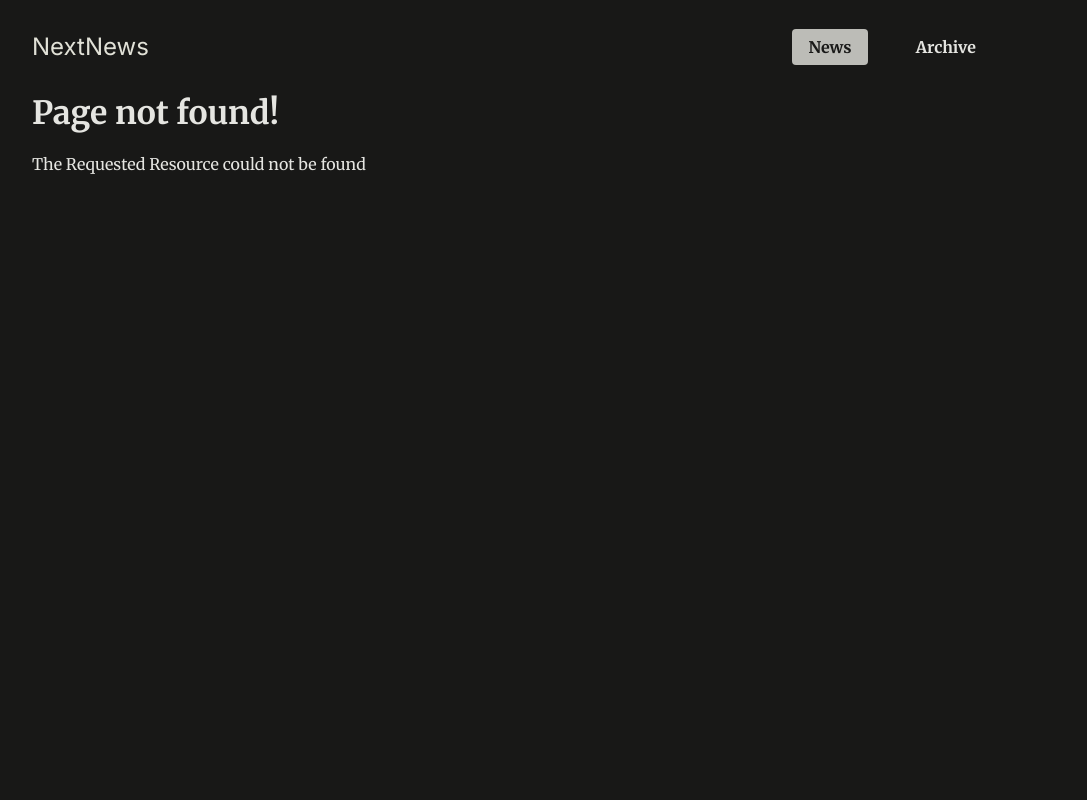
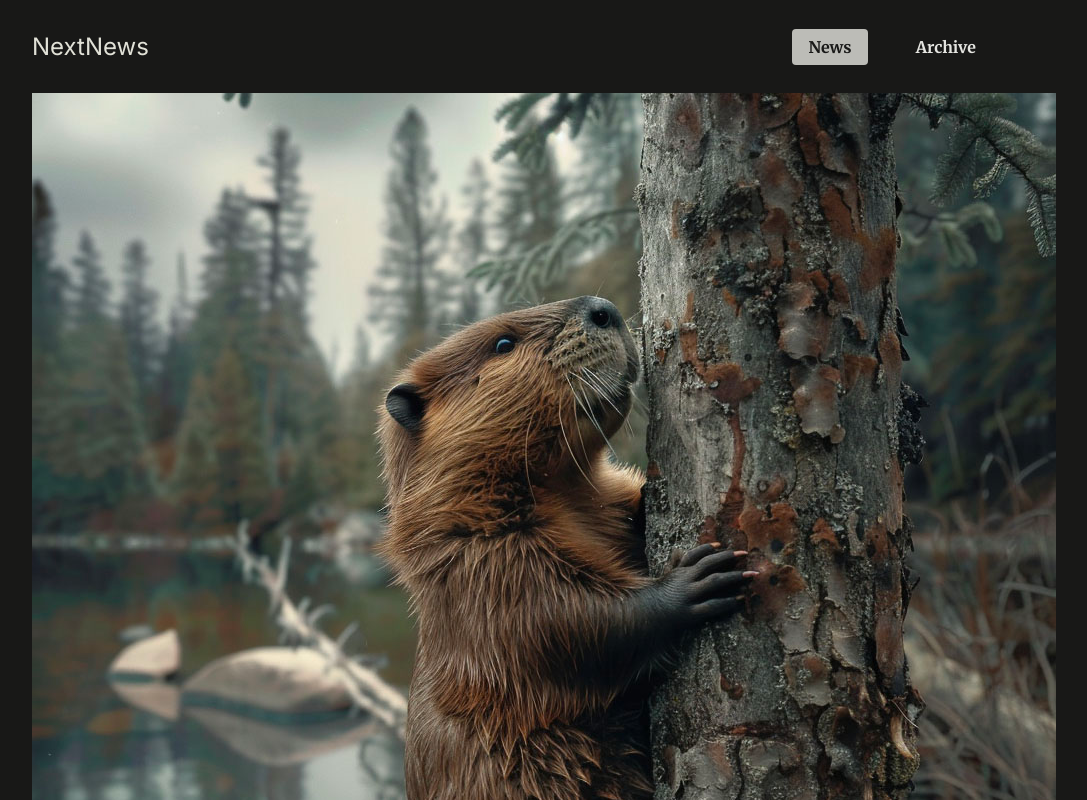
Before and after one commit to KrishKoria/Next-Routing, a Next.js app: page /news/beaver-plague/image in a window 1280 px wide. Before the commit this address had no page. Shown: the top 800 px of the page, without its empty margins (128-1215 px from the left). Built offline with nearby package versions, Linux system fonts and the light colour scheme.

Commit message:
Added intercepting route to the  image route

```diff
--- /dev/null
+++ b/app/news/[id]/image/page.js
@@ -0,0 +1,19 @@
+import { DUMMY_NEWS } from "@/dummy-news";
+import Image from "next/image";
+
+export default function ImagePage({ params }) {
+  const newsItem = DUMMY_NEWS.find((news) => news.slug === params.id);
+  if (!newsItem) {
+    notFound();
+  }
+  return (
+    <div className="fullscreen-image">
+      <Image
+        src={`/images/news/${newsItem.image}`}
+        width={1024}
+        height={1024}
+        alt={newsItem.title}
+      />
+    </div>
+  );
+}
--- a/app/news/[id]/page.js
+++ b/app/news/[id]/page.js
@@ -1,5 +1,6 @@
 import { DUMMY_NEWS } from "@/dummy-news";
 import Image from "next/image";
+import Link from "next/link";
 import { notFound } from "next/navigation";
 
 export default function NewsDetailsPage({ params }) {
@@ -10,12 +11,14 @@ export default function NewsDetailsPage({ params }) {
   return (
     <article className="news-article">
       <header>
+        <Link href={`/news/${newsItem.slug}/image`}>
           <Image
             src={`/images/news/${newsItem.image}`}
             alt={newsItem.title}
             width={112}
             height={112}
           />
+        </Link>
         <h1>{newsItem.title}</h1>
         <time dateTime={newsItem.date}>{newsItem.date}</time>
       </header>
```
Also changed, not shown: app/news/[id]/(.)image/page.js (added, +22 -0 lines). Lines whose indentation alone changed are shown as unchanged.
